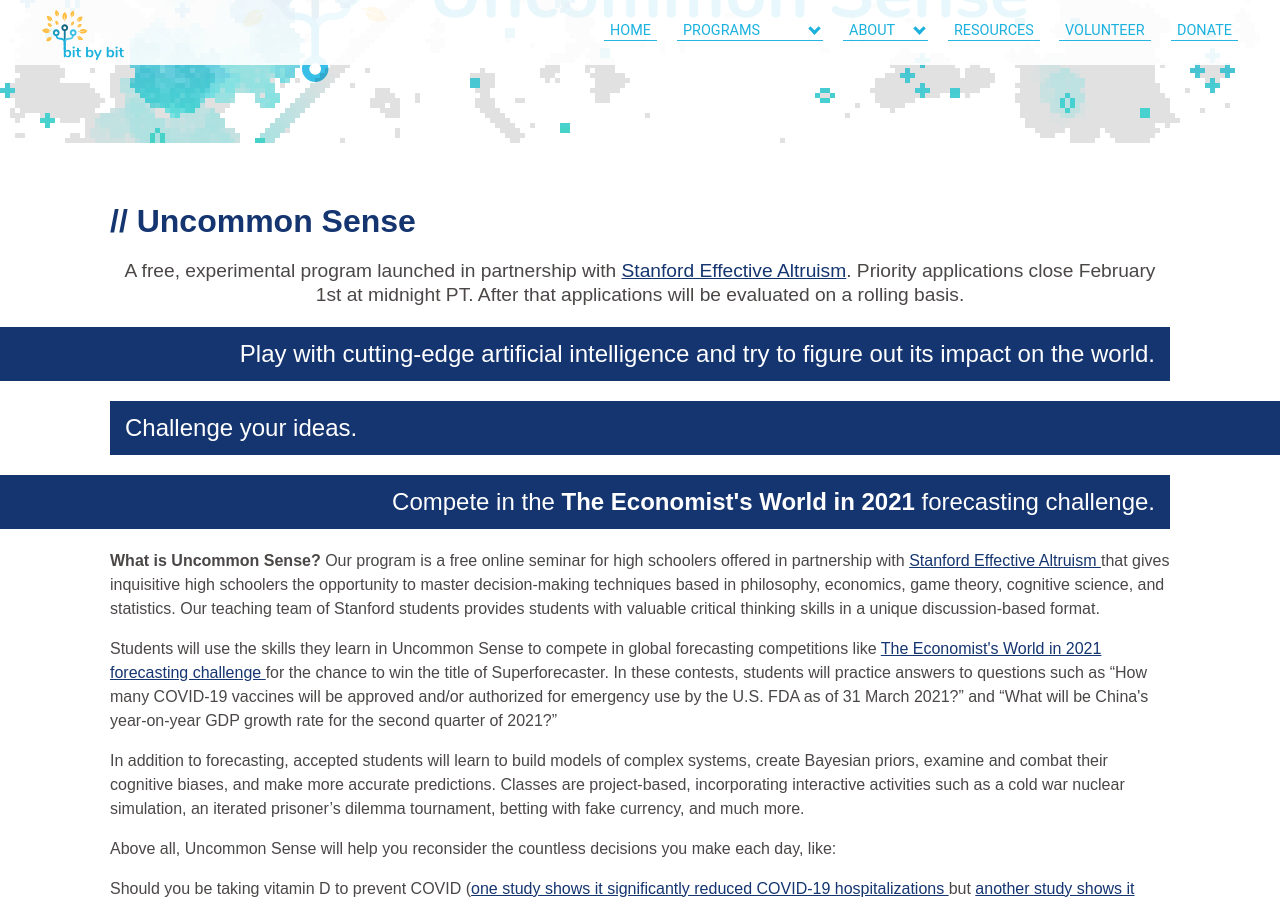
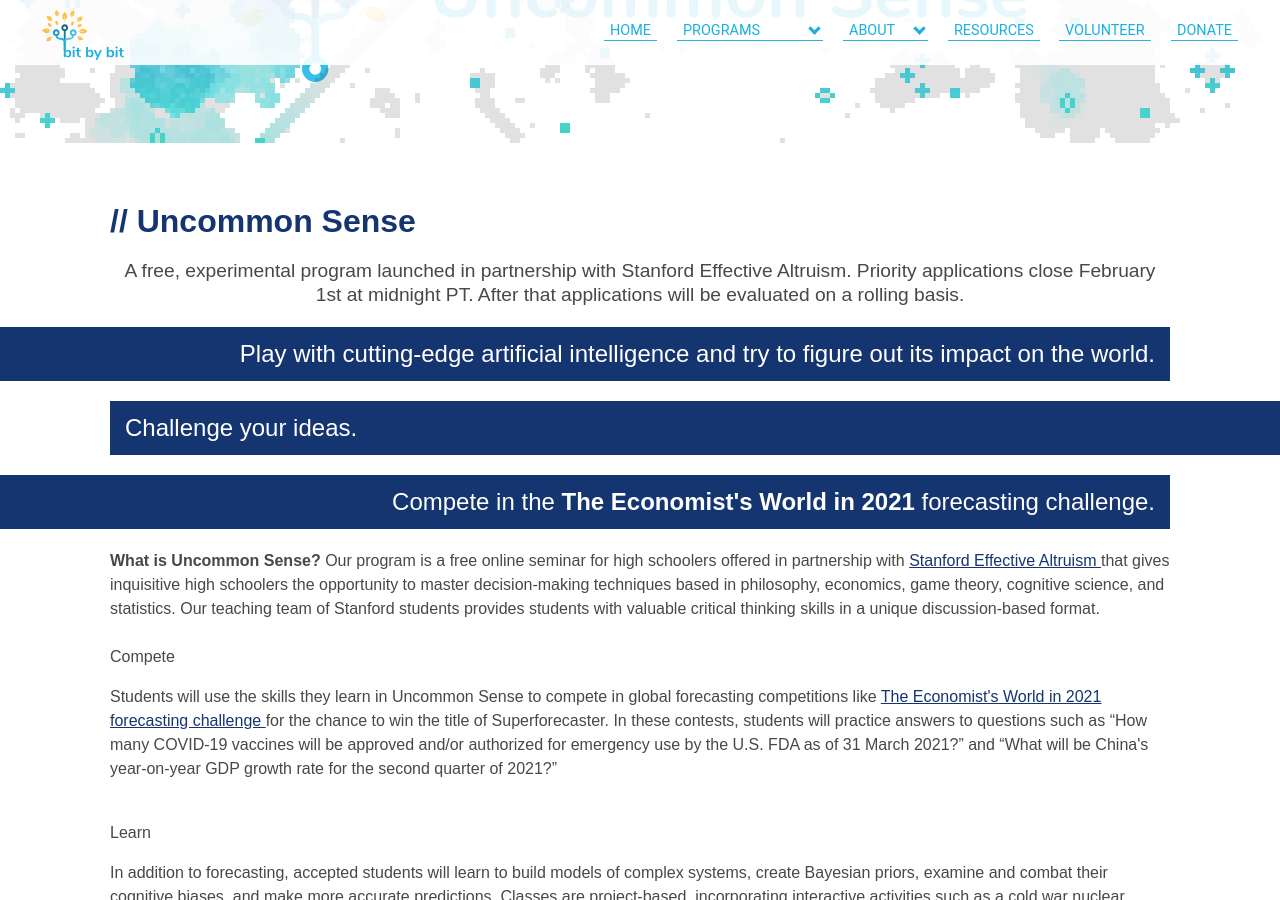
Before and after one commit to bit-by-bit-coding/bxb-website, a Jekyll site: the page built from uncommonsense.html, in a window 1280 px wide and 900 px high, scrolled down 222 px. Built offline with Jekyll 4.4.1, drawn with Linux system fonts in a browser that asks for light colours; nearby versions of some CDN libraries; some web fonts are replaced; some of the changed text lies outside the part shown.

Commit message:
Update uncommonsense.html

```diff
--- a/uncommonsense.html
+++ b/uncommonsense.html
@@ -7,15 +7,21 @@
 - "us.js"
 style: programdetails.css
 ---
+<!--Added html, head, and body tags-->
+<html>
+    <head>
+        <meta charset="utf-8">
+        <meta name="viewport" content="width=device-width, initial-scale=1.0">
+        <title>Uncommon Sense</title>
+        <link rel="stylesheet" href="styles/programdetails.scss">
+    </head>
+    <body>
         <div id="uncommonsense">
             <div class="details-container">
                 <div class="details-item">
                     <h1>Uncommon Sense</h1>
                     <span class="title-text">
-                A free, experimental program launched in partnership with <a
-                    href="https://web.stanford.edu/group/ea/">Stanford Effective Altruism</a>. Priority applications
-                close
-                February 1st at midnight PT. After that applications will be evaluated on a rolling basis.
+                        A free, experimental program launched in partnership with <ahref="https://web.stanford.edu/group/ea/">Stanford Effective Altruism</a>. Priority applications close February 1st at midnight PT. After that applications will be evaluated on a rolling basis.
                     </span>
                 <div class="info-banner">
                     Play with cutting-edge artificial intelligence and try to figure out its impact on the world.
@@ -27,8 +33,8 @@
                     Compete in the <strong>The Economist's World in 2021</strong> forecasting challenge.
                 </div>
 
-
-            <p>
+            <!-- Thought putting a header here might help make this page easier to navigate -->
+                <header>
                     <strong>What is Uncommon Sense?</strong>
                     Our program is a free online seminar for high schoolers offered in partnership with
                     <a href="https://web.stanford.edu/group/ea/">
@@ -38,7 +44,11 @@
                     in philosophy, economics, game theory, cognitive science, and statistics. Our teaching team of
                     Stanford students provides students with valuable critical thinking skills in a unique
                     discussion-based format.
-            </p>
+                </header>
+&nbsp;
+            <section class="main">
+                <div class="comp">
+                    <header class="compete">Compete</header>
                     <p>
                         Students will use the skills they learn in Uncommon Sense to compete in global forecasting
                         competitions like
@@ -50,37 +60,47 @@
                         as of 31 March 2021?” and “What will be China's year-on-year GDP growth rate for the second quarter
                         of 2021?”
                     </p>
+                </div>
+                &nbsp;
+                <div class="educate">
+                    <header class="learn">Learn</header>
                     <p>
                         In addition to forecasting, accepted students will learn to build models of complex systems, create
                         Bayesian priors, examine and combat their cognitive biases, and make more accurate predictions. Classes
                         are project-based, incorporating interactive activities such as a cold war nuclear simulation, an
                         iterated prisoner’s dilemma tournament, betting with fake currency, and much more.
                     </p>
+                </div>
+                &nbsp;
+                <div class="ponder">
+                    <header class="reconsider">Reconsider Your World</header>
                     <p>
                         Above all, Uncommon Sense will help you reconsider the countless decisions you make each day, like:
                     </p>
+
                     <p>
-                Should you be taking vitamin D to prevent COVID
-                (<a href="https://doi.org/10.1016/j.jsbmb.2020.105751">one study shows it significantly reduced COVID-19
-                    hospitalizations
-                </a>
-                but
-                <a href="https://www.nature.com/articles/s41598-020-77093-z">
-                    another study shows it doesn’t help patients who are already hospitalized</a>)?
-                What career will make you happiest and have the best impact on the world
-                (<a href="https://80000hours.org/2012/08/how-many-lives-does-a-doctor-save/">a doctor typically only saves
-                </a>
-                as many lives as
-                <a href="https://80000hours.org/2017/05/how-much-do-hedge-fund-traders-earn/#how-do-hedge-funds-make-money-and-how-is-it-shared-among-the-employees">
-                    a quantitative trader
-                </a>
-                <a href="https://www.givewell.org/how-we-work/our-criteria/cost-effectiveness/cost-effectiveness-models">
-                    donating
-                </a>
-                1% of their income)? How should the US tackle
-                climate change (<a href="https://www.vox.com/2014/10/4/6901299/plastic-bags-environment">a plastic bag ban may actually
-                    increase emissions</a>, though it would decrease litter)?
+                        <ul>
+                            <li>Should you be taking vitamin D to prevent COVID?
+                                <ul><li>(<a href="https://doi.org/10.1016/j.jsbmb.2020.105751">one study shows it significantly reduced COVID-19    hospitalizations</a> but
+                                <a href="https://www.nature.com/articles/s41598-020-77093-z">another study shows it doesn’t help patients who are already hospitalized</a>)
+                                </li></ul>
+                            </li>
+
+                            <li>What career will make you happiest and have the best impact on the world?
+                                <ul><li>(<a href="https://80000hours.org/2012/08/how-many-lives-does-a-doctor-save/">a doctor typically only saves</a>as many lives as
+                                <a href="https://80000hours.org/2017/05/how-much-do-hedge-fund-traders-earn/    #how-do-hedge-funds-make-money-and-how-is-it-shared-among-the-employees">a quantitative trader</a>
+                                <a href="https://www.givewell.org/how-we-work/our-criteria/cost-effectiveness/cost-effectiveness-models">donating</a> 1% of their income)
+                                </li></ul>
+                            </li>
+
+                            <li>
+                                How should the US tackle climate change?
+                                <ul><li>(<a href="https://www.vox.com/2014/10/4/6901299/plastic-bags-environment">a plastic bag ban may actually increase emissions</a>, though it would decrease litter)
+                                </li></ul>
+                            </li>
+                        </ul>
                     </p>
+
                     <p>
                         <strong>Too often, these decisions are automatic, or influenced by our cognitive biases, or
                             dictated by social norms.
@@ -93,6 +113,9 @@
                         </a>
                         based on how their parents voted.
                     </p>
+                </div>
+            </section>
+
                 <p>
                     Graduates of Uncommon Sense will gain the skills they need to come to their own conclusions about
                     critical problems, make more informed choices, and better understand the levers and gears in the world
@@ -101,6 +124,7 @@
                 <p>
                     <strong>The program is free for all admitted students and occurs weekly on Wednesday from 4-5 pm PT.</strong>
                 </p>
+
 
             <!--<p>
                 <strong>What: </strong>
@@ -317,3 +341,5 @@
     </div>
 
 </div>
+</body>
+</html>
```
Lines whose indentation alone changed are shown as unchanged.
